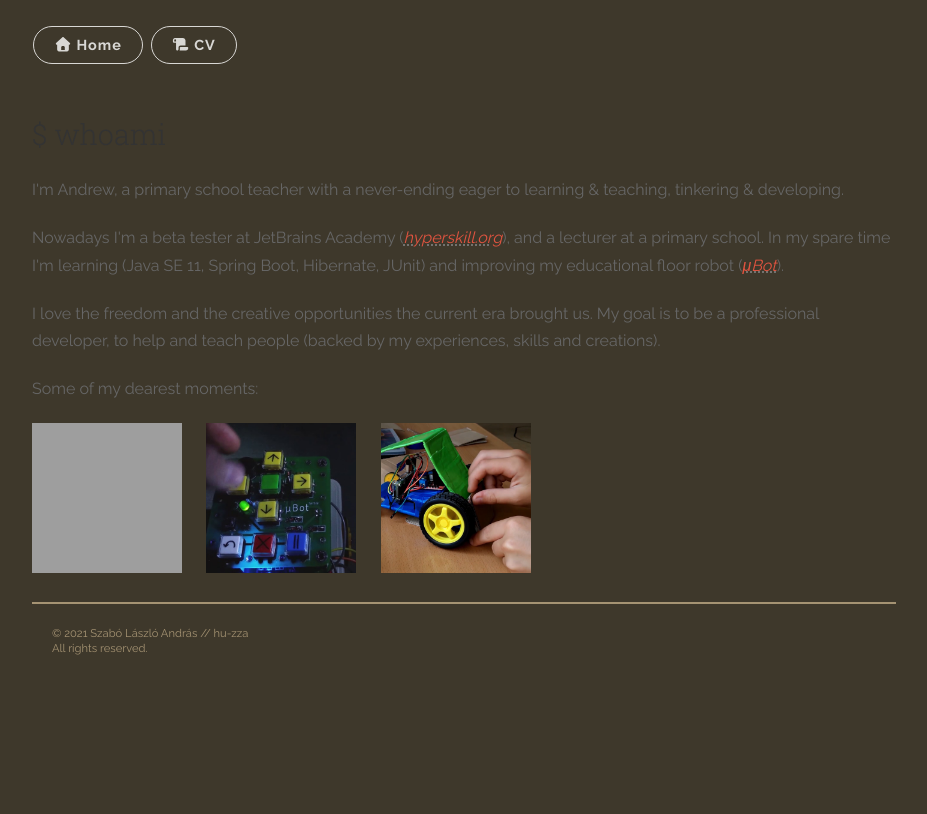
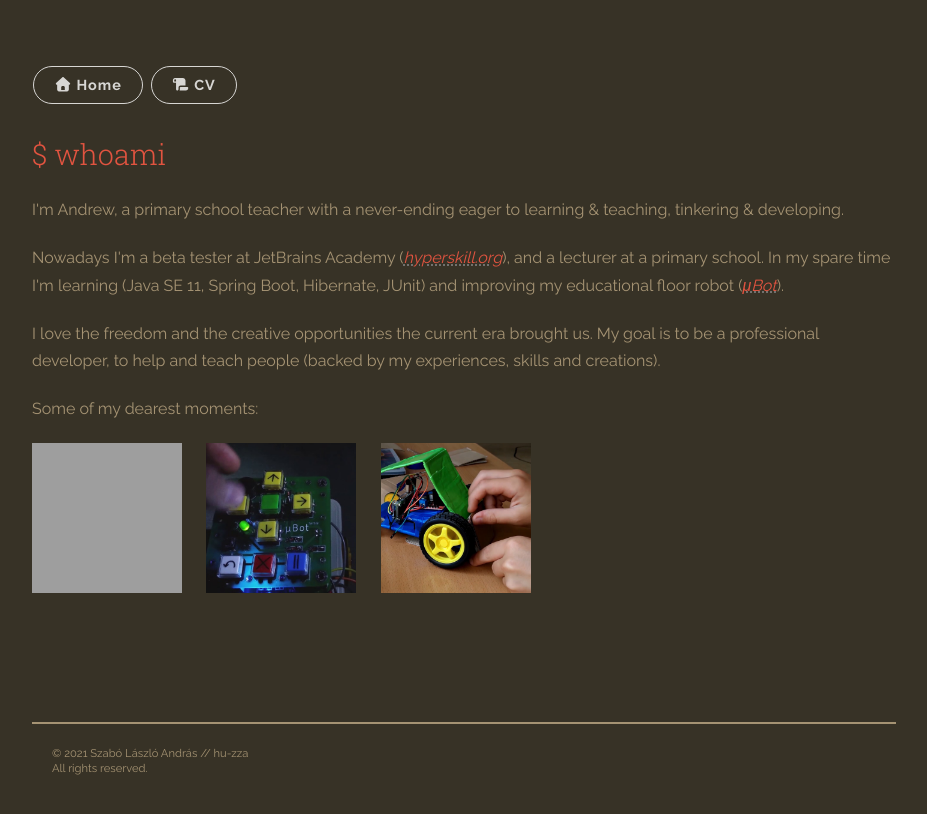
Before and after one commit to hu-zza/hu-zza.github.io, a Jekyll site: the page built from whoami.html, in a window 1280 px wide. Shown: the top 814 px of the page, without its empty margins (176-1103 px from the left). Built offline with Jekyll 4.4.1, drawn with Linux system fonts in a browser that asks for light colours; nearby versions of some CDN libraries; library files that are not in the unit come from our copies.

Commit message:
whoami v0.3

```diff
--- a/_layouts/about.html
+++ b/_layouts/about.html
@@ -2,8 +2,8 @@
 <html>
 {% include head.html %}
   <body>
+    <div class="about-wrapper">
 {% include about_header.html %}
-    <div class="about-wrapper">
       <div class="about-wrapper__inner">
 {{ content }}
       </div>
--- a/_sass/uno.scss
+++ b/_sass/uno.scss
@@ -39,7 +39,7 @@ table {
 
 body {
 	width: 100%;
-	*zoom: 1; }
+}
 	body:before, body:after {
 		content: "";
 		display: table; }
--- a/css/main.scss
+++ b/css/main.scss
@@ -40,10 +40,17 @@ pre.highlight code,
 }
 
 .about-wrapper {
+    color: rgb(165, 147, 115);
+    background: rgb(55, 50, 38);
     width: 90%;
+    padding: 40px 50px;
     max-width: 864px;
     min-width: 350px;
-    margin: 50px auto;
+    margin: auto;
+}
+
+.about-wrapper h1, h2, h3, h4, h5, h6 {
+    color: rgb(226, 84, 64);
 }
 
 .panel-cover--overlay {
@@ -68,10 +75,10 @@ pre.highlight code,
 .standalone-navigation-header {
     display: flex;
     justify-content: space-between;
-    width: 90%;
+    width: 100%;
     max-width: 864px;
     min-width: 350px;
-    margin: 20px auto 30px auto;
+    margin: 20px 0px 30px 0px;
 }
 
 .standalone-navigation-header .navigation li {
--- a/whoami.html
+++ b/whoami.html
@@ -29,3 +29,4 @@ robots: 'all'
             <a href="https://erre.hu/uBot-loop" target="_blank" title="μBot, the educational floor robot"><img src="https://hu-zza.github.io/images/projects/uBot_loop_v1.06_crop.jpg" alt="μBot, the educational floor robot" width="150" height="150"></a>&nbsp;&nbsp;&nbsp;&nbsp;&nbsp;
             <a href="https://erre.hu/PT-Robotics" target="_blank" title="Robotics @ People Team Summer Camp"><img src="https://hu-zza.github.io/images/projects/People_Team_2018.png" alt="Robotics @ People Team Summer Camp" width="150" height="150"></a>
         </p>
+        <div style="height: 100px;"></div>
```
